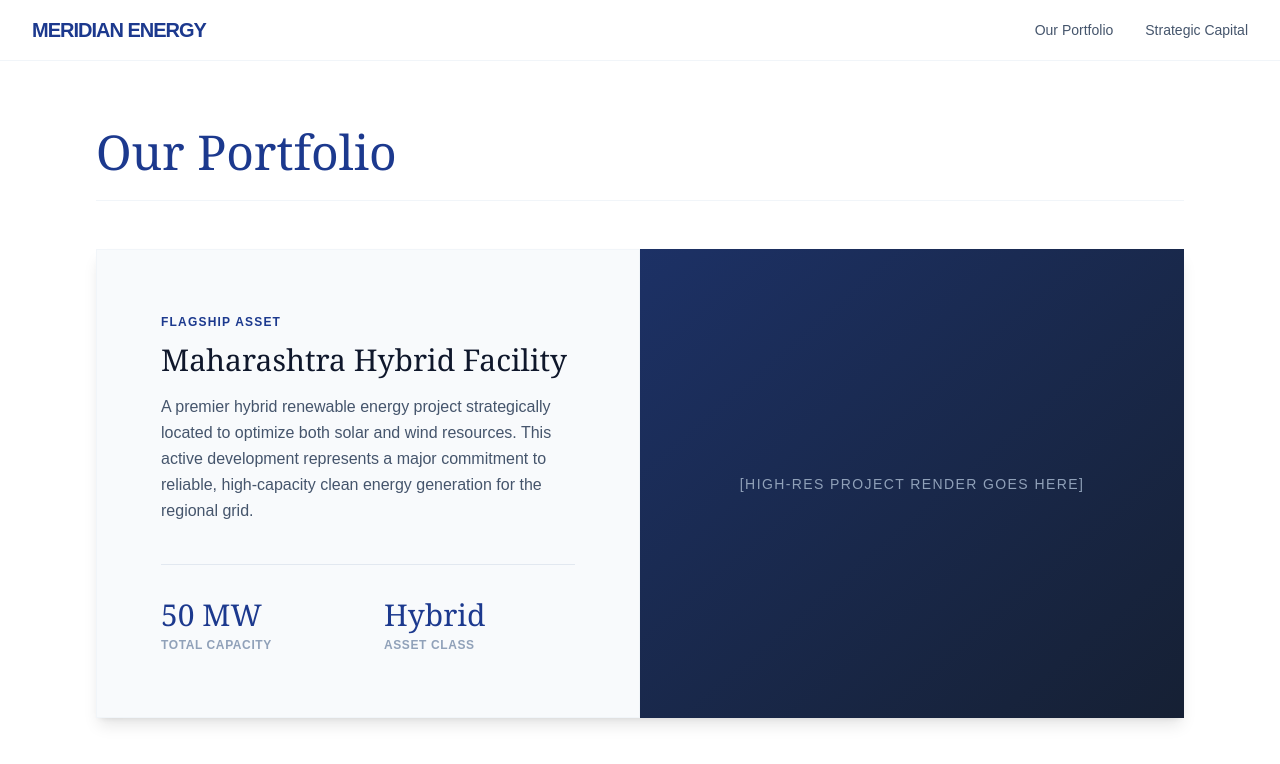
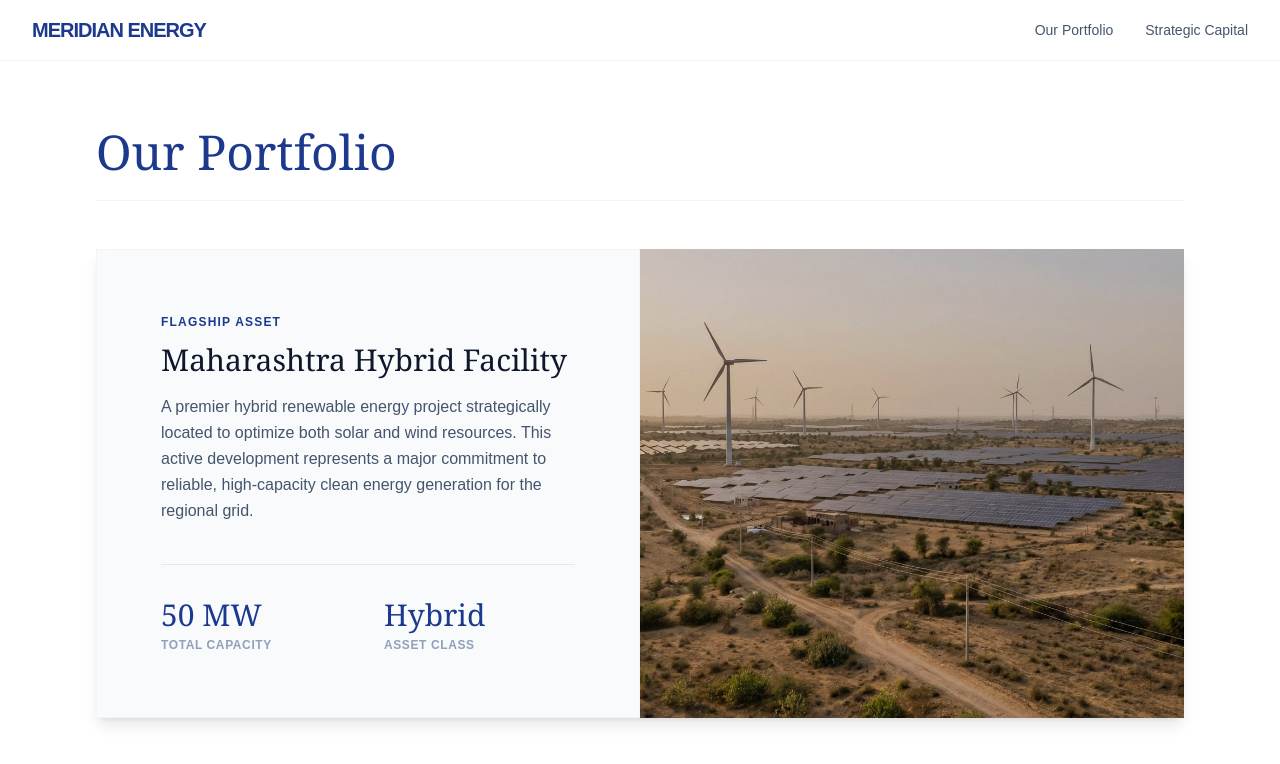
Before and after one commit to diwakar820-hash/meridian-energy-web, a Next.js app: page /portfolio in a window 1280 px wide. Shown: the top 764 px of the page. Built offline with nearby package versions, Linux system fonts and the light colour scheme.

Commit message:
Added portfolio page and facility image

```diff
--- a/app/portfolio/page.tsx
+++ b/app/portfolio/page.tsx
@@ -1,3 +1,5 @@
+import Image from 'next/image'; // Importing the Next.js optimized image tool
+
 export default function PortfolioPage() {
   return (
     <main className="min-h-screen bg-white text-slate-900 font-sans pt-32 px-8 md:px-24 pb-20">
@@ -30,10 +32,18 @@ export default function PortfolioPage() {
             </div>
           </div>
 
-          {/* Asset Image Placeholder */}
-          <div className="h-64 lg:h-full min-h-[400px] bg-slate-800 relative overflow-hidden flex items-center justify-center text-slate-400">
-             <div className="absolute inset-0 opacity-50 bg-gradient-to-br from-blue-900 to-slate-900"></div>
-             <span className="relative z-10 text-sm tracking-widest uppercase">[High-Res Project Render Goes Here]</span>
+          {/* Asset Image Section */}
+          <div className="h-64 lg:h-full min-h-[400px] relative overflow-hidden flex items-center justify-center">
+             {/* The Optimized Next.js Image */}
+             <Image
+               src="/facility.jpg"
+               alt="50 MW Hybrid Renewable Energy Facility in Maharashtra"
+               fill
+               className="object-cover"
+               priority
+             />
+             {/* A subtle color overlay to make it look premium */}
+             <div className="absolute inset-0 opacity-20 bg-blue-900 mix-blend-multiply pointer-events-none"></div>
           </div>
 
         </div>
```
Also changed, not shown: public/facility.jpg (added).
